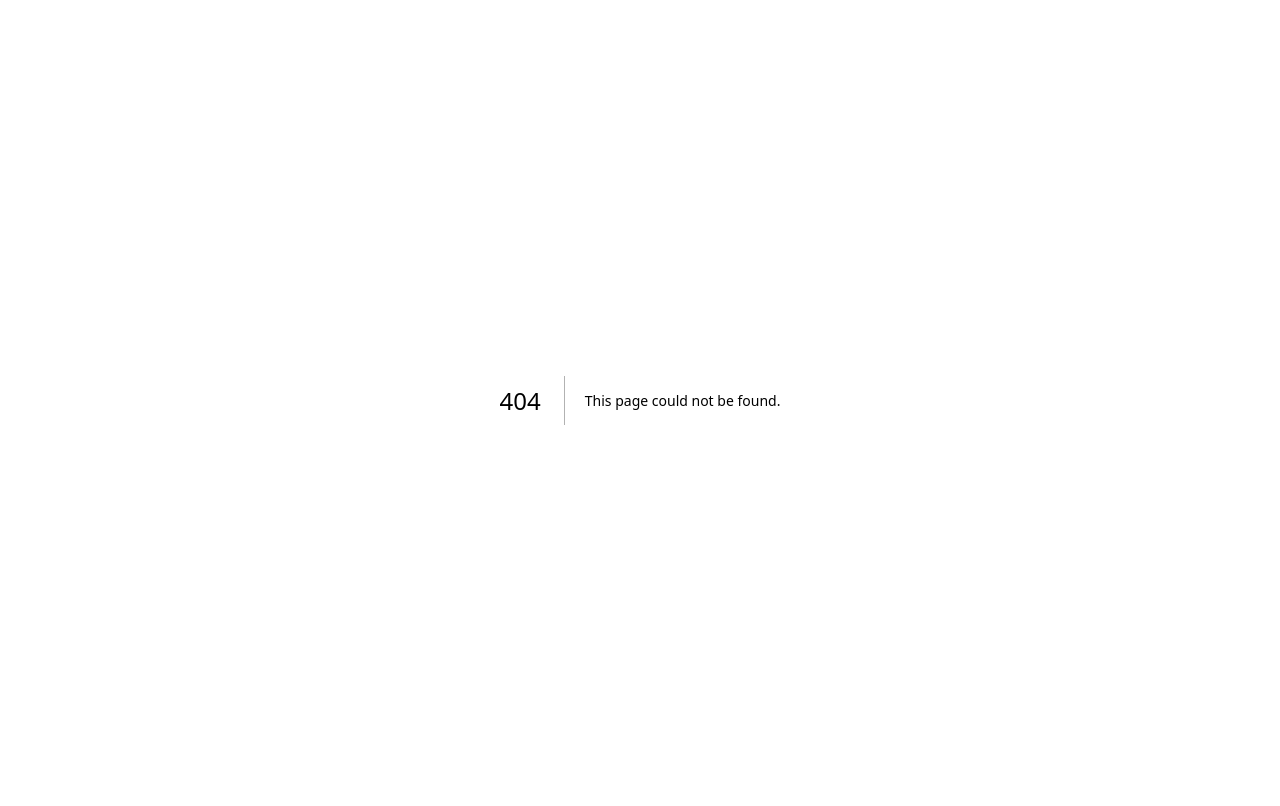
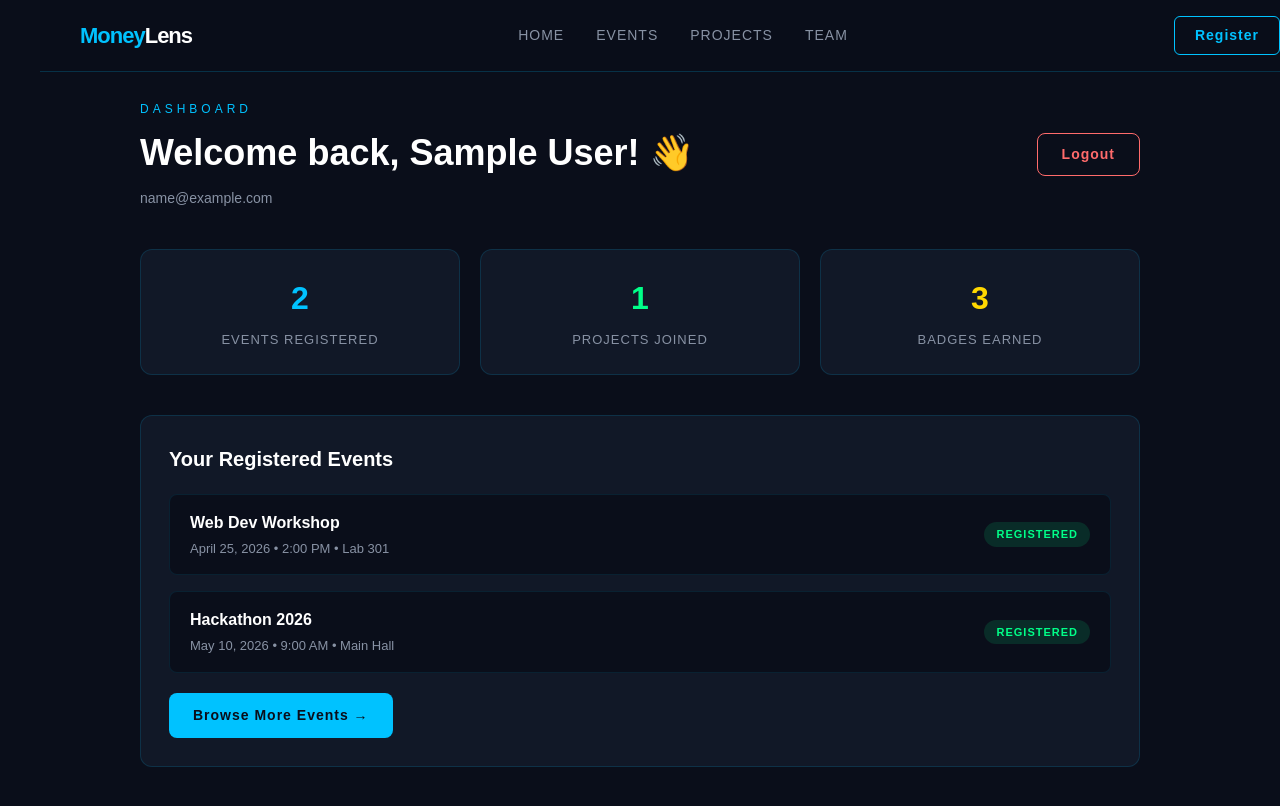
Before and after one commit to thakuryuvraj784-lab/MoneyLens, a Next.js app: page /dashboard in a window 1280 px wide. Before the commit this address had no page. Shown: the top 806 px of the page. Built offline with nearby package versions, Linux system fonts and the light colour scheme; sample sign-in values are in the browser's storage.

Commit message:
feat: add dashboard page with auth check and logout

```diff
--- /dev/null
+++ b/app/dashboard/page.tsx
@@ -0,0 +1,246 @@
+'use client'
+
+import { useEffect, useState } from 'react'
+import { useRouter } from 'next/navigation'
+import Navbar from '../../components/Navbar'
+
+interface User {
+  name: string
+  email: string
+}
+
+const registeredEvents = [
+  { id: 1, title: 'Web Dev Workshop', date: 'April 25, 2026', time: '2:00 PM', location: 'Lab 301' },
+  { id: 2, title: 'Hackathon 2026', date: 'May 10, 2026', time: '9:00 AM', location: 'Main Hall' },
+]
+
+export default function Dashboard() {
+  const router = useRouter()
+  const [user, setUser] = useState<User | null>(null)
+  const [loading, setLoading] = useState(true)
+
+  useEffect(() => {
+    const token = localStorage.getItem('token')
+    const userData = localStorage.getItem('user')
+
+    if (!token || !userData) {
+      router.push('/register')
+      return
+    }
+
+    setUser(JSON.parse(userData))
+    setLoading(false)
+  }, [router])
+
+  const handleLogout = () => {
+    localStorage.removeItem('token')
+    localStorage.removeItem('user')
+    router.push('/')
+  }
+
+  if (loading) {
+    return (
+      <main style={{
+        minHeight: '100vh',
+        backgroundColor: '#0A0E1A',
+        display: 'flex',
+        alignItems: 'center',
+        justifyContent: 'center'
+      }}>
+        <p style={{ color: '#00C2FF', fontSize: '16px' }}>Loading...</p>
+      </main>
+    )
+  }
+
+  return (
+    <main style={{
+      minHeight: '100vh',
+      backgroundColor: '#0A0E1A',
+      fontFamily: 'sans-serif',
+      padding: '100px 40px 60px',
+      boxSizing: 'border-box'
+    }}>
+      <Navbar />
+
+      <div style={{ maxWidth: '1000px', margin: '0 auto' }}>
+        {/* Header */}
+        <div style={{
+          display: 'flex',
+          justifyContent: 'space-between',
+          alignItems: 'center',
+          marginBottom: '40px',
+          flexWrap: 'wrap',
+          gap: '20px'
+        }}>
+          <div>
+            <p style={{
+              color: '#00C2FF',
+              letterSpacing: '4px',
+              fontSize: '12px',
+              textTransform: 'uppercase',
+              margin: '0 0 8px'
+            }}>
+              Dashboard
+            </p>
+            <h1 style={{
+              color: 'white',
+              fontSize: '36px',
+              fontWeight: '800',
+              margin: 0
+            }}>
+              Welcome back, {user?.name}! 👋
+            </h1>
+            <p style={{
+              color: '#8892A4',
+              fontSize: '14px',
+              margin: '8px 0 0'
+            }}>
+              {user?.email}
+            </p>
+          </div>
+
+          <button
+            onClick={handleLogout}
+            style={{
+              backgroundColor: 'transparent',
+              color: '#FF6B6B',
+              border: '1px solid #FF6B6B',
+              padding: '10px 24px',
+              borderRadius: '8px',
+              fontSize: '14px',
+              fontWeight: '600',
+              cursor: 'pointer',
+              letterSpacing: '1px'
+            }}
+          >
+            Logout
+          </button>
+        </div>
+
+        {/* Stats */}
+        <div style={{
+          display: 'grid',
+          gridTemplateColumns: 'repeat(auto-fit, minmax(200px, 1fr))',
+          gap: '20px',
+          marginBottom: '40px'
+        }}>
+          {[
+            { label: 'Events Registered', value: '2', color: '#00C2FF' },
+            { label: 'Projects Joined', value: '1', color: '#00FF88' },
+            { label: 'Badges Earned', value: '3', color: '#FFD700' },
+          ].map((stat) => (
+            <div key={stat.label} style={{
+              backgroundColor: '#111827',
+              border: '1px solid rgba(0, 194, 255, 0.15)',
+              borderRadius: '12px',
+              padding: '24px',
+              textAlign: 'center'
+            }}>
+              <p style={{
+                color: stat.color,
+                fontSize: '32px',
+                fontWeight: '800',
+                margin: '0 0 8px'
+              }}>
+                {stat.value}
+              </p>
+              <p style={{
+                color: '#8892A4',
+                fontSize: '13px',
+                letterSpacing: '1px',
+                textTransform: 'uppercase',
+                margin: 0
+              }}>
+                {stat.label}
+              </p>
+            </div>
+          ))}
+        </div>
+
+        {/* Registered Events */}
+        <div style={{
+          backgroundColor: '#111827',
+          border: '1px solid rgba(0, 194, 255, 0.15)',
+          borderRadius: '12px',
+          padding: '28px'
+        }}>
+          <h2 style={{
+            color: 'white',
+            fontSize: '20px',
+            fontWeight: '700',
+            margin: '0 0 20px'
+          }}>
+            Your Registered Events
+          </h2>
+
+          {registeredEvents.length === 0 ? (
+            <p style={{ color: '#8892A4', fontSize: '14px' }}>
+              No events registered yet. Browse events to join!
+            </p>
+          ) : (
+            <div style={{ display: 'flex', flexDirection: 'column', gap: '16px' }}>
+              {registeredEvents.map((event) => (
+                <div key={event.id} style={{
+                  backgroundColor: '#0A0E1A',
+                  border: '1px solid rgba(0, 194, 255, 0.1)',
+                  borderRadius: '8px',
+                  padding: '16px 20px',
+                  display: 'flex',
+                  justifyContent: 'space-between',
+                  alignItems: 'center',
+                  flexWrap: 'wrap',
+                  gap: '12px'
+                }}>
+                  <div>
+                    <h3 style={{
+                      color: 'white',
+                      fontSize: '16px',
+                      fontWeight: '600',
+                      margin: '0 0 4px'
+                    }}>
+                      {event.title}
+                    </h3>
+                    <p style={{
+                      color: '#8892A4',
+                      fontSize: '13px',
+                      margin: 0
+                    }}>
+                      {event.date} • {event.time} • {event.location}
+                    </p>
+                  </div>
+                  <span style={{
+                    backgroundColor: '#00FF8820',
+                    color: '#00FF88',
+                    fontSize: '11px',
+                    fontWeight: '600',
+                    padding: '4px 12px',
+                    borderRadius: '20px',
+                    letterSpacing: '1px',
+                    textTransform: 'uppercase'
+                  }}>
+                    Registered
+                  </span>
+                </div>
+              ))}
+            </div>
+          )}
+
+          <button style={{
+            backgroundColor: '#00C2FF',
+            color: '#0A0E1A',
+            border: 'none',
+            padding: '12px 24px',
+            borderRadius: '8px',
+            fontSize: '14px',
+            fontWeight: '700',
+            cursor: 'pointer',
+            marginTop: '20px',
+            letterSpacing: '1px'
+          }}>
+            Browse More Events →
+          </button>
+        </div>
+      </div>
+    </main>
+  )
+}
```
